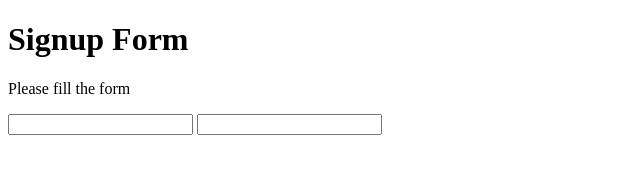
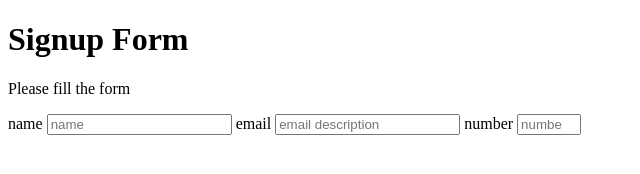
Before and after one commit to emmanuellmhango/raulAndEmmanuel, a plain HTML site: page index.html in a window 1280 px wide. Shown: the whole page, without its empty margins (0-640 px from the left). Drawn offline with Linux system fonts and the light colour scheme.

Commit message:
Update index.html

```diff
--- a/index.html
+++ b/index.html
@@ -11,8 +11,13 @@
     <h1 id="title">Signup Form</h1>
     <p id="description"> Please fill the form</p>
     <form action="#" id="survey-form">
-     <input type="text" id="name" />
-     <input type="email" id="email"/>
+     <label id="name-label">name</label>
+     <input type="text" placeholder="name" id="name description" />
+     <label id="email-label" >email</label>
+     <input type="email" id="email" placeholder="email description"/>
+     <label id="number-label">number</label>
+     <input min="5" max="100"  type="number" id="number" placeholder="number description"/>
+
 
     </form>
 
```
